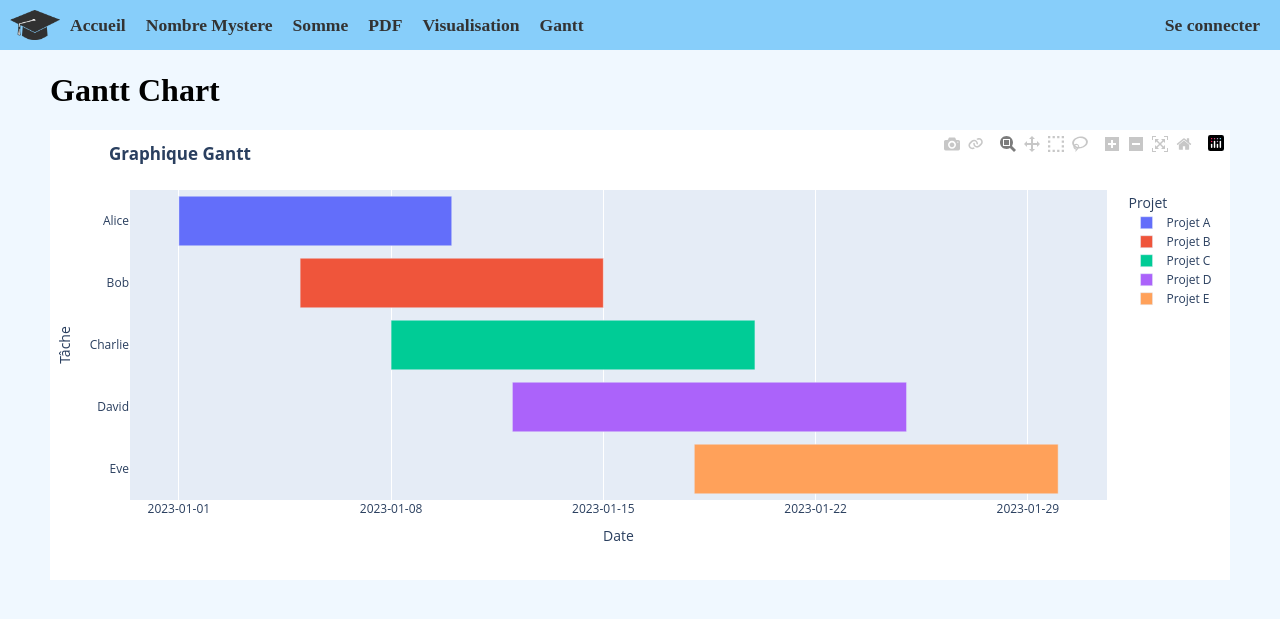
After one commit to NekaiElDoggo/flask, a Flask app: page /gantt in a window 1280 px wide. The commit adds this page. Shown: the top 619 px of the page. Run offline with Flask 3, Linux system fonts and the light colour scheme; some libraries are stand-ins or nearby versions.

Commit message:
Commit test plotly pour la realisation d'un gantt

```diff
--- a/app.py
+++ b/app.py
@@ -202,6 +202,35 @@ def visualisation():
     # Affiche le graphique dans le template
     return render_template("visualisation.html", graph_html=graph_html)
 
+#jeu de test pour le gantt
+data = [
+    {"Projet" : "Projet A", "Début" : "2023-01-01", "Fin" : "2023-01-10", "Intervenant" : "Alice"},
+    {"Projet" : "Projet B", "Début" : "2023-01-05", "Fin" : "2023-01-15", "Intervenant" : "Bob"},
+    {"Projet" : "Projet C", "Début" : "2023-01-08", "Fin" : "2023-01-20", "Intervenant" : "Charlie"},
+    {"Projet" : "Projet D", "Début" : "2023-01-12", "Fin" : "2023-01-25", "Intervenant" : "David"},
+    {"Projet" : "Projet E", "Début" : "2023-01-18", "Fin" : "2023-01-30", "Intervenant" : "Eve"},
+]
+
+@app.route("/gantt", methods=["POST", "GET"])
+def gantt():
+    # Génère un graphique Gantt, couleur depand du projet, axe Y sont les intervenants
+    df = pd.DataFrame(data)
+    df['Début'] = pd.to_datetime(df['Début'])
+    df['Fin'] = pd.to_datetime(df['Fin'])
+    fig = px.timeline(df, x_start='Début', x_end='Fin', y='Intervenant', color='Projet')
+    fig.update_layout(title='Graphique Gantt', xaxis_title='Date', yaxis_title='Tâche')
+    fig.update_yaxes(autorange="reversed")
+    fig.update_xaxes(tickformat="%Y-%m-%d")
+    fig.update_layout(title_font_weight='bold')
+
+
+
+    # Convertit le graphique en HTML
+    graph_html = fig.to_html(full_html=False)
+
+    # Affiche le graphique dans le template
+    return render_template("gantt.html", graph_html=graph_html)
+
 if __name__ == '__main__':
     # Lance l'application Flask
     app.run(debug=True)
--- a/templates/base.html
+++ b/templates/base.html
@@ -27,6 +27,9 @@
             <li class="navbar-item">
                 <a href="{{ url_for('visualisation') }}">Visualisation</a>
             </li>
+            <li class="navbar-item">
+                <a href="{{ url_for('gantt') }}">Gantt</a>
+            </li>
             <li class="navbar-item login-logout">
                 {% if session['nom_utilisateur'] %}
                     <a href="{{ url_for('logout') }}">Se déconnecter</a>
--- /dev/null
+++ b/templates/gantt.html
@@ -0,0 +1,5 @@
+{% extends 'base.html' %}
+{% block content %}
+<h1>Gantt Chart</h1>
+<div id="gantt">{{ graph_html|safe }}</div>
+{% endblock %}
```
